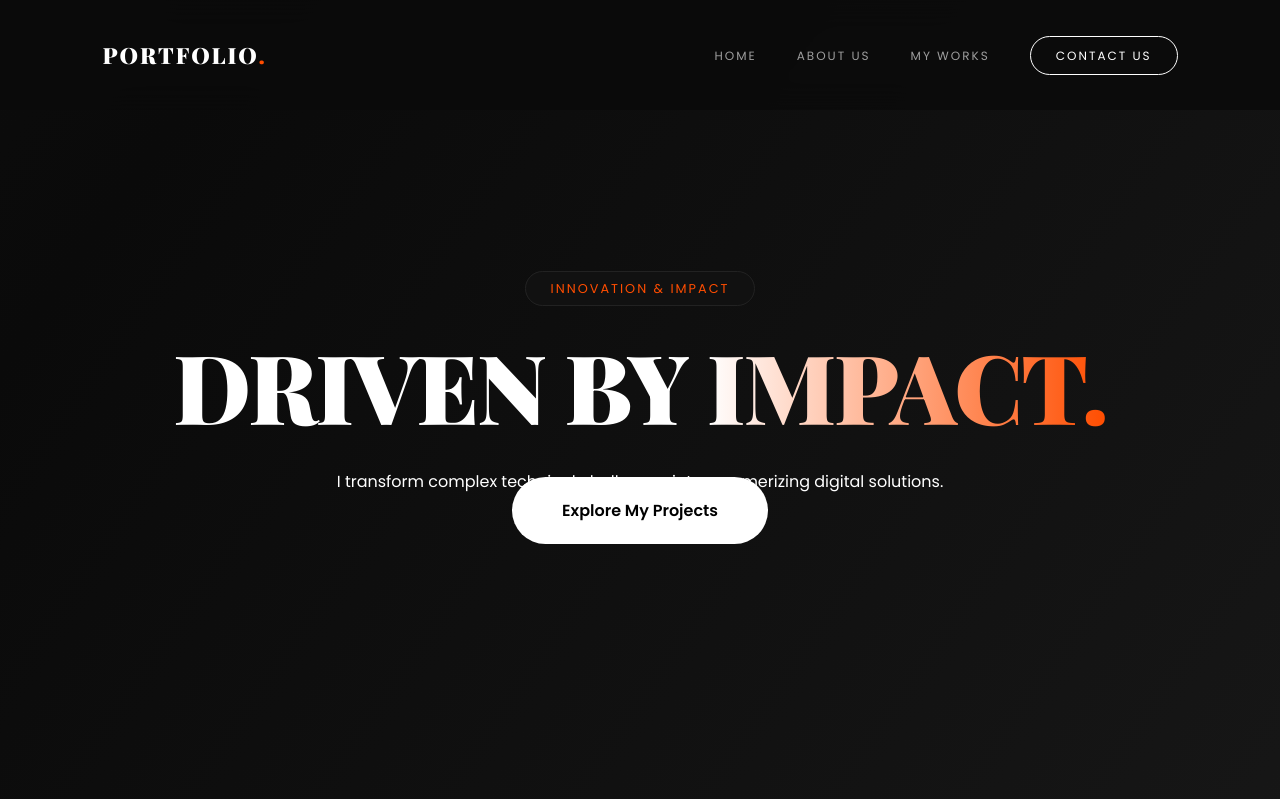
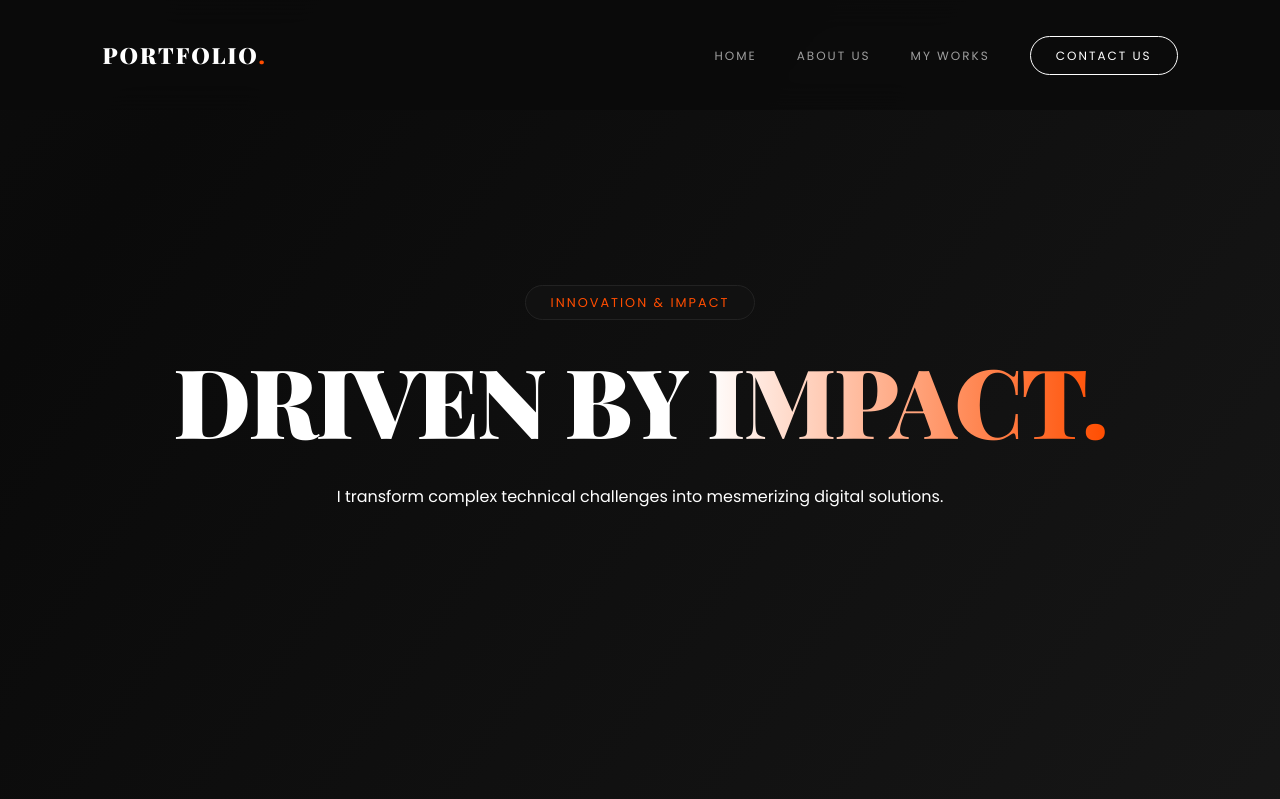
Before and after one commit to Abdulrehmanqureshi01/my-portfolio, a Flask app: page / in a window 1280 px wide. Shown: the top 799 px of the page. Run offline with Flask 3, Linux system fonts and the light colour scheme.

Commit message:
Update index.html

```diff
--- a/templates/index.html
+++ b/templates/index.html
@@ -27,9 +27,6 @@
             <span class="badge">Innovation & Impact</span>
             <h1>DRIVEN BY <span class="gradient-text">IMPACT.</span></h1>
             <p>I transform complex technical challenges into mesmerizing digital solutions.</p>
-            <div class="hero-btns">
-                <a href="#works" class="btn-pill-primary">Explore My Projects</a>
-            </div>
         </div>
     </section>
 
```
